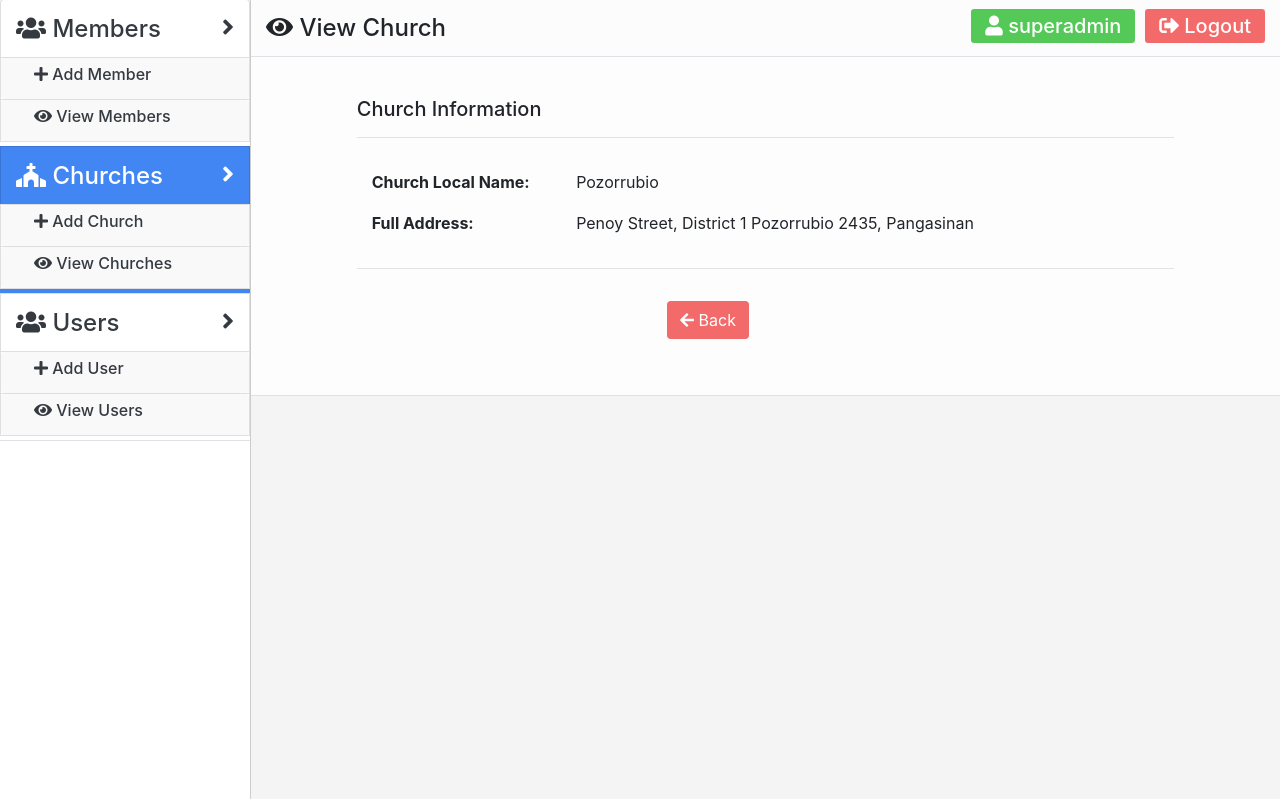
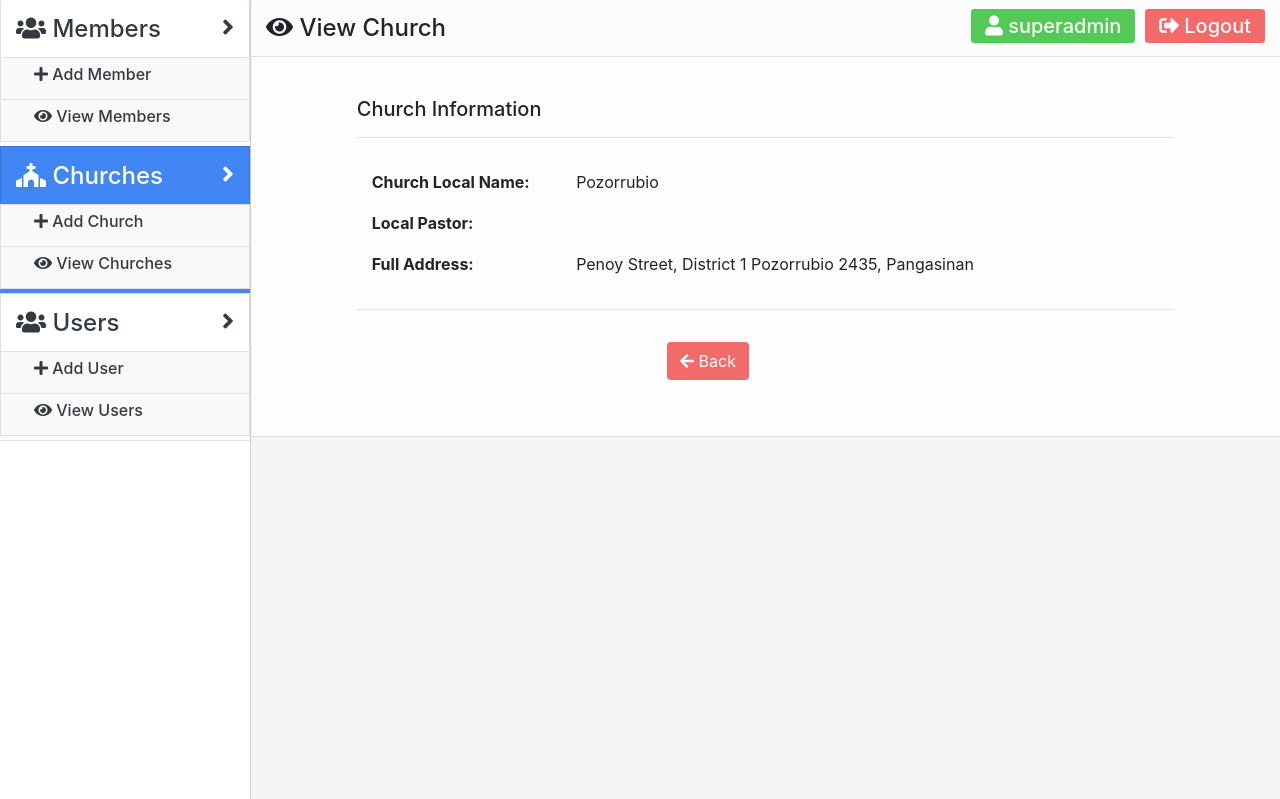
Before and after one commit to kramyl/nepdumyfp, a PHP site: page /viewchurch.php?token=Pozorrubio in a window 1280 px wide. Shown: the part 136-935 px from the top of the page. Run offline with PHP 8.4, Linux system fonts and the light colour scheme; a user stored in the database is signed in; data comes from the database, SQL or seed files in the repository; data that the repository does not hold is empty; some libraries are stand-ins or nearby versions.

Commit message:
added pastor at church and change the show entries record to 25 and 50

```diff
--- a/addchurch.php
+++ b/addchurch.php
@@ -34,6 +34,10 @@
           <div class="form-group col-md-4">
             <label for="form_ChurchName">Church Local Name</label>
             <input type="text" class="form-control" id="form_ChurchName" name="form_ChurchName" placeholder="ex: Urdaneta" data-sanitize="capitalize" data-validation="required custom" data-validation-regexp="^([a-zA-Z ]+)$" data-validation-error-msg-custom="This field contains characters and spaces only.">
+          </div>
+          <div class="form-group col-md-6">
+            <label for="form_LocalPastor">Local Pastor</label>
+            <input type="text" class="form-control" id="form_LocalPastor" name="form_LocalPastor" placeholder="ex: Rev. David Briones" data-sanitize="capitalize" data-validation="required custom" data-validation-regexp="^([a-zA-Z .]+)$" data-validation-error-msg-custom="This field contains characters dot and spaces only.">
           </div>
           <div class="form-group col-md-12">
             <br>
--- a/js/custom/global.js
+++ b/js/custom/global.js
@@ -27,7 +27,7 @@
   $(document).ready( function () {
     $('#table').DataTable({
       "searching":   false,
-      "lengthMenu": [5, 10],
+      "lengthMenu": [25, 50],
       "pagingType": "full_numbers"
     });
   } );
--- a/sql/sql_addchurch.php
+++ b/sql/sql_addchurch.php
@@ -8,9 +8,10 @@
   $form_Town = $_POST['form_Town'];
   $form_Province = $_POST['form_Province'];
   $form_ZipCode = $_POST['form_ZipCode'];
+  $form_LocalPastor = $_POST['form_LocalPastor'];
 
-  $sql = "INSERT INTO `churches` (`church_LocalName`, `church_Street`, `church_Barangay`, `church_Town`, `church_Province`, `church_ZipCode`)
-          VALUES ('$form_ChurchName', '$form_Street', '$form_Barangay', '$form_Town', '$form_Province', '$form_ZipCode');";
+  $sql = "INSERT INTO `churches` (`church_LocalName`, `church_Street`, `church_Barangay`, `church_Town`, `church_Province`, `church_ZipCode`, `church_LocalPastor`)
+          VALUES ('$form_ChurchName', '$form_Street', '$form_Barangay', '$form_Town', '$form_Province', '$form_ZipCode' , '$form_LocalPastor');";
 
   if (mysqli_query($conn, $sql)) {
       $_SESSION['successMessage'] = "Local Church [" . $form_ChurchName . "] was succesfully created.";
--- a/sql/sql_updatechurch.php
+++ b/sql/sql_updatechurch.php
@@ -8,13 +8,15 @@
   $form_Town = $_POST['form_Town'];
   $form_Province = $_POST['form_Province'];
   $form_ZipCode = $_POST['form_ZipCode'];
+  $form_LocalPastor = $_POST['form_LocalPastor'];
 
   $sql = "UPDATE `churches` SET
   `church_Street` = '$form_Street',
   `church_Barangay` = '$form_Barangay',
   `church_Town` = '$form_Town',
   `church_Province` = '$form_Province',
-  `church_ZipCode` = '$form_ZipCode'
+  `church_ZipCode` = '$form_ZipCode',
+  `church_LocalPastor` = '$form_LocalPastor'
   WHERE `church_LocalName` = '$form_ChurchName';";
 
   if (mysqli_query($conn, $sql)) {
@@ -22,6 +24,5 @@
   } else {
       //echo "Error: " . $sql . "<br>" . mysqli_error($conn);
   }
-
   mysqli_close($conn);
 }
--- a/updatechurch.php
+++ b/updatechurch.php
@@ -42,6 +42,10 @@
           <div class="form-group col-md-4">
             <label for="form_ChurchName">Church Local Name</label>
             <input type="text" class="form-control" id="form_ChurchName" name="form_ChurchName" value="<?=$row['church_LocalName'] ?>" placeholder="ex: Urdaneta" data-sanitize="capitalize" data-validation="required custom" data-validation-regexp="^([a-zA-Z ]+)$" data-validation-error-msg-custom="This field contains characters and spaces only." readonly>
+          </div>
+          <div class="form-group col-md-6">
+            <label for="form_LocalPastor">Local Pastor</label>
+            <input type="text" class="form-control" id="form_LocalPastor" name="form_LocalPastor" value="<?=$row['church_LocalPastor'] ?>" placeholder="ex: Rev. David Briones" data-sanitize="capitalize" data-validation="required custom" data-validation-regexp="^([a-zA-Z .]+)$" data-validation-error-msg-custom="This field contains characters , dot and spaces only.">
           </div>
           <div class="form-group col-md-12">
             <br>
--- a/viewchurch.php
+++ b/viewchurch.php
@@ -43,6 +43,16 @@
               </div>
               <div class="form-inline col-md-12">
                 <div class="col-md-3">
+                  <strong><h7>Local Pastor: </h7></strong>
+                </div>
+                <div class="col-md-9">
+                  <h7><?=$row['church_LocalPastor'] ?></h7>
+                </div>
+              </div>
+              <div class="form-group col-md-12">
+              </div>
+              <div class="form-inline col-md-12">
+                <div class="col-md-3">
                   <strong><h7>Full Address: </h7></strong>
                 </div>
                 <div class="col-md-9">
--- a/viewchurches.php
+++ b/viewchurches.php
@@ -39,7 +39,8 @@
                   <tr>
                     <th scope="col">#</th>
                     <th scope="col">Church Local Name</th>
-                    <th scope="col">Full Address</th>
+                    <th scope="col">Local Pastor</th>
+                    <!--<th scope="col">Full Address</th>-->
                     <th scope="col">Controls</th>
                   </tr>
                 </thead>
@@ -55,7 +56,8 @@
                           <tr>
                             <td><?=$record_Number ?></td>
                             <td><?=$row['church_LocalName'] ?></td>
-                            <td><?=$row['church_Street'] . ", " . $row['church_Barangay'] . " " . $row['church_Town'] . " " .  $row['church_ZipCode']  . ", " . $row['church_Province']  ?></td>
+                            <td><?=$row['church_LocalPastor']?></td>
+                            <!--<td><?=$row['church_Street'] . ", " . $row['church_Barangay'] . " " . $row['church_Town'] . " " .  $row['church_ZipCode']  . ", " . $row['church_Province']  ?></td>-->
                             <td>
                               <a href="/viewchurch.php?token=<?=$row['church_LocalName']  ?>" class="btn btn-sm Color_Green"><i class="fas fa-eye" style="font-size: 20px; padding-top: 3px;"></i></a>
                               <button type="button" class="btn btn-sm Color_Orange" onclick="ModalReParent(edit<?=$row['church_ID']?>)" data-toggle="modal" data-target="#edit<?=$row['church_ID'] ?>"><i class="fas fa-edit" style="font-size: 20px; padding-top: 3px;"></i></button>
```
